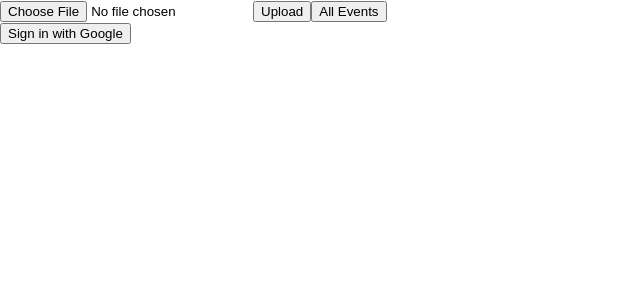
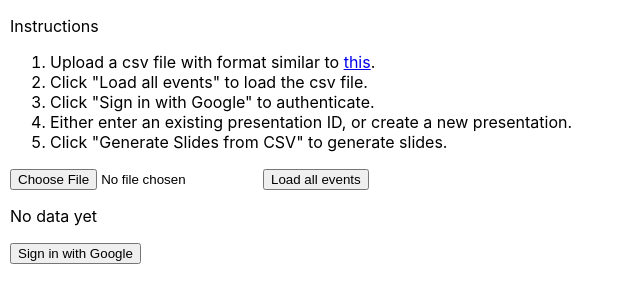
Before and after one commit to MIT-Scioly/slides-creator, a React (Create React App) app: page / in a window 1280 px wide. Shown: the top 302 px of the page, without its empty margins (0-640 px from the left). Built offline with nearby package versions, Linux system fonts and the light colour scheme; no server answers.

Commit message:
minimal example not working because too many requests

```diff
--- /dev/null
+++ b/src/App.css
@@ -0,0 +1,3 @@
+.App {
+    padding-left: 10px;
+}
--- a/src/App.js
+++ b/src/App.js
@@ -1,13 +1,24 @@
 import Slides from './components/Slides';
 import CsvLoader from './components/csvLoader';
 import {useState} from "react";
+import csv from './2019-nats-divc-results.csv';
+import './App.css';
 
 function App() {
   const [csvData, setCsvData] = useState(null);
   return (
     <div className="App">
-        <CsvLoader setCsvData={setCsvData}/>
-        <Slides csvData={csvData}/>
+      <p>Instructions</p>
+      <ol>
+        <li>Upload a csv file with format similar to <a href={csv}>this</a>.</li>
+        <li>Click "Load all events" to load the csv file.</li>
+        <li>Click "Sign in with Google" to authenticate.</li>
+        <li>Either enter an existing presentation ID, or create a new presentation.</li>
+        <li>Click "Generate Slides from CSV" to generate slides.</li>
+      </ol>
+      <CsvLoader setCsvData={setCsvData}/>
+      <p>{csvData ? "Data loaded" : "No data yet"}</p>
+      <Slides csvData={csvData}/>
     </div>
   );
 }
--- a/src/components/Slides.js
+++ b/src/components/Slides.js
@@ -6,11 +6,7 @@ import {createPresentation, addSlide, addText, getPresentationObject} from './sl
 export default function Slides({csvData}) {
   const [user, setUser] = useState(null);
   const [token, setToken] = useState(null);
-  const [presentationId, setPresentationId] = useState(null);
-  const [lastSlideId, setLastSlideId] = useState(null);
-
-  const [titleId, setTitleId] = useState(null);
-  const [bodyId, setBodyId] = useState(null);
+  const [presentationId, setPresentationId] = useState("");
   const login = async () => {
     const res = await LoginWithGoogle();
     setUser(res.user);
@@ -18,7 +14,7 @@ export default function Slides({csvData}) {
   };
 
   const createNewPresentation = async (fileName) => {
-    if (presentationId !== null) {
+    if (presentationId !== "") {
       console.log("Already created");
       return;
     }
@@ -26,23 +22,23 @@ export default function Slides({csvData}) {
     const json = await res.json();
     setPresentationId(json.presentationId);
     console.log("slide created!", json);
+    return json.presentationId;
   }
 
-  const addNewSlide = async () => {
-    if (token && presentationId) {
-      const res = await addSlide(token, presentationId, 5);
-      const json = await res.json();
-      setLastSlideId(json.replies[0].createSlide.objectId);
-      console.log("slide updated", json);
-      return json.replies[0].createSlide.objectId;
-    }
+  const addNewSlide = async (token, presentationId) => {
+    const res = await addSlide(token, presentationId, 5);
+    const json = await res.json();
+    console.log("slide added", json);
+    return json.replies[0].createSlide.objectId;
   }
 
   const addNewText = async (objectId, text) => {
-    if (token && presentationId && titleId) {
+    if (token && presentationId) {
       let res = await addText(token, presentationId, objectId, text);
       let json = await res.json();
       console.log("text added", json);
+    } else {
+      console.log("no token or presentationId");
     }
   }
 
@@ -54,71 +50,65 @@ export default function Slides({csvData}) {
       const last_slide = json.slides[json.slides.length - 1];
       ttId = last_slide.pageElements[0].objectId;
       bdId = last_slide.pageElements[1].objectId;
-      setTitleId(last_slide.pageElements[0].objectId);
-      setBodyId(last_slide.pageElements[1].objectId);
-      console.log("slide objects", json);
+    } else {
+      console.log("no token or presentationId");
     }
     return {titleId: ttId, bodyId: bdId};
   }
 
-  const getNewPresentationObject = async () => {
+  const getFirstSlideObjects = async () => {
+    let ttId, bdId;
     if (token && presentationId) {
       const res = await getPresentationObject(token, presentationId);
       const json = await res.json();
-      console.log("presentation object", json);
+      const first_slide = json.slides[0];
+      ttId = first_slide.pageElements[0].objectId;
+      bdId = first_slide.pageElements[1].objectId;
+    } else {
+      console.log("no token or presentationId");
     }
+    return {titleId: ttId, bodyId: bdId};
   }
 
-  const addSlideFromCsv = async () => {
+  const addSlideFromCsv = async (token, presentationId) => {
+    const {titleId, bodyId} = await getFirstSlideObjects();
+    addNewText(titleId, 'Science Olympiad Results');
+    addNewText(bodyId, 'MIT');
     if (csvData) {
       for (let i = 0; i < csvData.length; i++) {
-        await addNewSlide();
+      // for (let i = 0; i < 3; i++) {
+        await addNewSlide(token, presentationId);
         const {titleId, bodyId} = await getNewSlideObjects();
-        await addNewText(titleId, csvData[i]['Event']);
-        await addNewText(bodyId, rankingsTransform(csvData[i]['Rankings']));
+        addNewText(titleId, csvData[i]['Event']);
+        addNewText(bodyId, rankingsTransform(csvData[i]['Rankings']));
       }
+    } else {
+      console.log("No data");
     }
   }
 
   const rankingsTransform = (rankings) => {
-    // rankings = "Troy H.S. CA ,Solon H.S. OH ,Harriton H.S. PA ,Mason H.S. OH ,Pioneer H.S. (Ann Arbor) MI ,Adlai E. Stevenson H.S. IL ,Seven Lakes H.S. TX ,New Trier H.S. IL ,ABRHS MA ,Northville H.S. MI body text\n"
-    // let res = rankings.split(',').map((r) => {
-    //   return r.trim();
-    // });
-    //
-    // console.log(res);
     const res = rankings
     let res_str = "";
     for (let i = 0; i < res.length; i++) {
-      res_str += i+1 + ". " + res[i] + "\n";
+      res_str += i + 1 + ". " + res[i] + "\n";
     }
-    // console.log(res_str);
     return res_str;
   }
 
   return (
     <div>
-      {csvData && <p>csvData: {csvData.toString()}</p>}
       {(user === null) ?
         <button onClick={() => login()}>Sign in with Google</button> :
         <div>
-          <h3>Logged In!</h3>
           <p>User: {user.email}</p>
-          <p>Token: {token}</p>
-          <p>Presentation Id: {presentationId}</p>
-          <p>Last Slide Id: {lastSlideId}</p>
-          <input onChange={(e) => setPresentationId(e.target.value)} placeholder="Presentation Id"/>
-          <button onClick={() => createNewPresentation("My Slide 1")}>Create Presentation</button>
-          <button onClick={() => addNewSlide()}>Create Slide</button>
-          <p></p>
-          <button onClick={() => getNewPresentationObject()}>Get New presentation object</button>
-          <button onClick={() => getNewSlideObjects()}>Get Slide Objects</button>
-          <p>Header Id: {titleId}</p>
-          <p>Body Id: {bodyId}</p>
-          <button onClick={() => addNewText(titleId, "Hello World")}>Add Title</button>
-          <button onClick={() => addNewText(bodyId, "body text")}>Add Body</button>
-          <button onClick={() => addSlideFromCsv()}>Add Slide From Csv</button>
-          <button onClick={() => rankingsTransform()}>Transform Rankings</button>
+          <p>Presentation Id:
+            <input onChange={(e) => setPresentationId(e.target.value)} value={presentationId} style={{width: "500px"}}/>
+          </p>
+          <a href={`https://docs.google.com/presentation/d/${presentationId}/edit`} target="_blank" rel="noreferrer">Open Presentation Link</a>
+          <p/>
+          <button onClick={() => createNewPresentation("SciOly Results")}>Create Presentation</button>
+          <button onClick={() => addSlideFromCsv(token, presentationId)}>Generate Slides from CSV</button>
         </div>}
     </div>
   )
--- a/src/components/csvLoader.js
+++ b/src/components/csvLoader.js
@@ -3,16 +3,12 @@ import * as dfd from "danfojs";
 
 export default function CsvLoader({setCsvData}) {
   const [file, setFile] = useState(null);
-  const [data, setData] = useState(null);
   const changeHandler = (event) => {
     setFile(event.target.files[0]);
   };
 
-  const onUploadHandler = () => {
-    dfd.readCSV(file).then((df) => {
-      setData(df);
-    })
-    console.log(data);
+  const onUploadHandler = async () => {
+    return await dfd.readCSV(file);
   }
   const getTop = (df, event_name, top_num) => {
     if (df === null) {
@@ -34,15 +30,11 @@ export default function CsvLoader({setCsvData}) {
       console.log("No data");
       return;
     }
-    const events = df.drop({columns: ["Team", "Team Penalties", "Total"]}).columns;
-    return events;
+    return df.drop({columns: ["Team", "Team Penalties", "Total"]}).columns;
   }
 
-  function getAllEvents(df) {
-    if (df === null) {
-      console.log("No data");
-      return;
-    }
+  async function getAllEvents() {
+    const df = await onUploadHandler()
     const events = getEvents(df);
     const res = events.map((event) =>
       ({'Event': event, 'Rankings': getTop(df, event, 6)})
@@ -53,20 +45,14 @@ export default function CsvLoader({setCsvData}) {
   }
 
   return (
-    <div className="App">
-      <header className="App-header">
+    <div>
       <input
         type="file"
         name="file"
         accept=".csv"
         onChange={changeHandler}
-
       />
-        <button onClick={onUploadHandler}>Upload</button>
-        {/*<button onClick={() => getTop10(data, "Detector Building", 10)}>Top 10</button>*/}
-        {/*<button onClick={() => getEvents(data)}>Events</button>*/}
-        <button onClick={() => getAllEvents(data)}>All Events</button>
-      </header>
+      <button onClick={getAllEvents}>Load all events</button>
     </div>
   );
 }
```
Also changed, not shown: src/2019-nats-divc-results.csv (added). Lines whose indentation alone changed are shown as unchanged.
